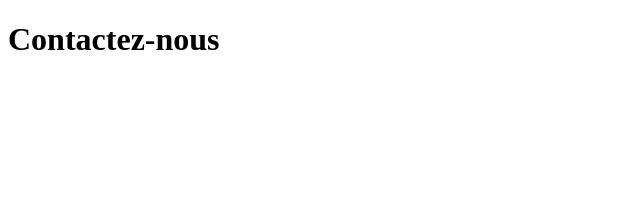
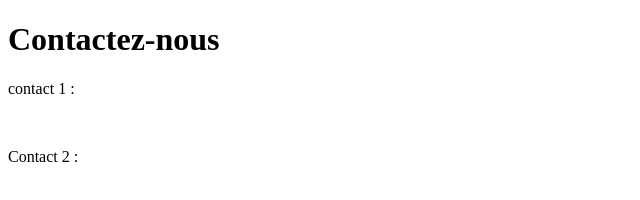
Before and after one commit to YSSFM/monportfolio, a plain HTML site: page tp-git-annulation/contact.html in a window 1280 px wide. Shown: the whole page, without its empty margins (0-640 px from the left). Drawn offline with Linux system fonts and the light colour scheme.

Commit message:
commit G : ajout de 2 paragraphes

```diff
--- a/tp-git-annulation/contact.html
+++ b/tp-git-annulation/contact.html
@@ -5,5 +5,7 @@
 </head>
 <body>
 	<h1>Contactez-nous</h1>
+	<p>contact 1 : </p><br>
+	<p>Contact 2 : </p>
 </body>
 </html>
```
